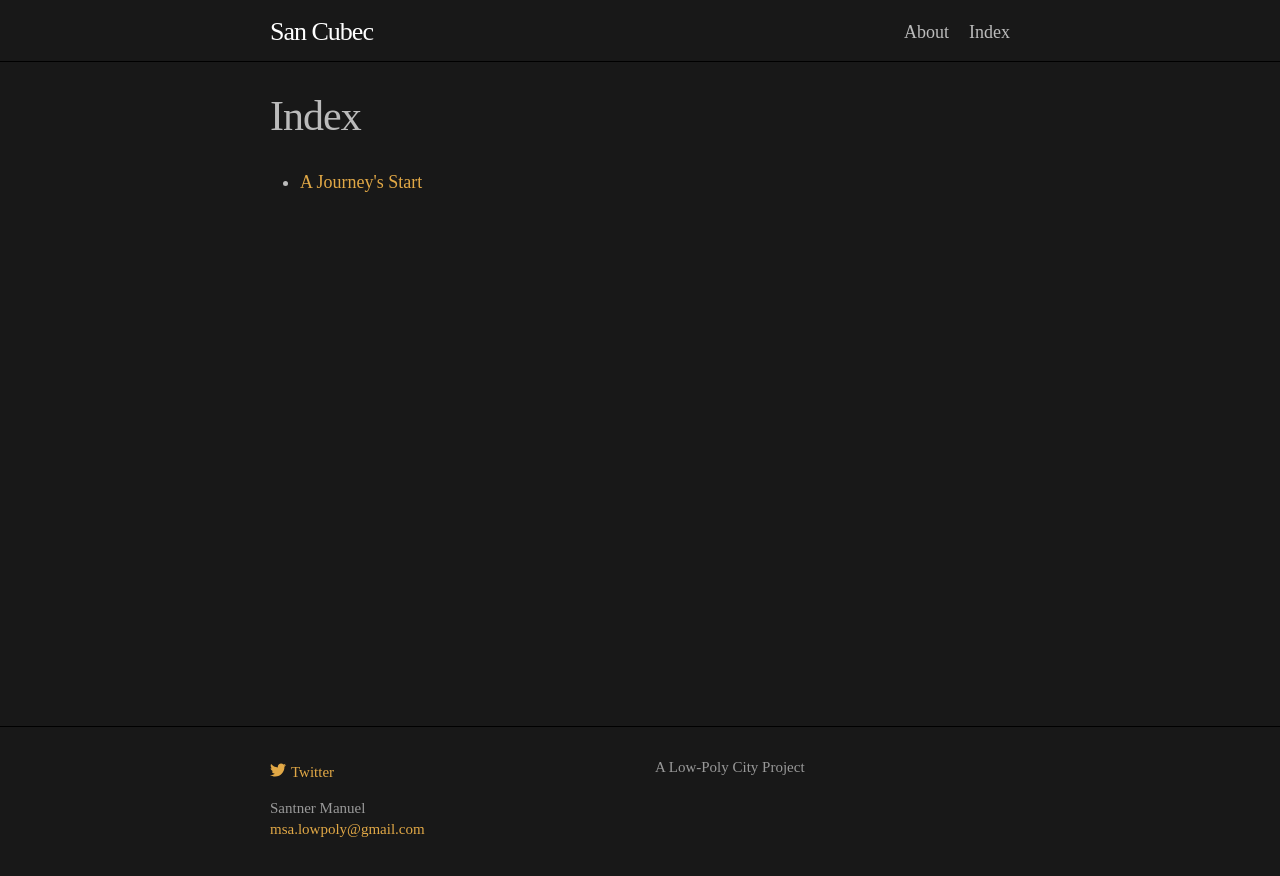
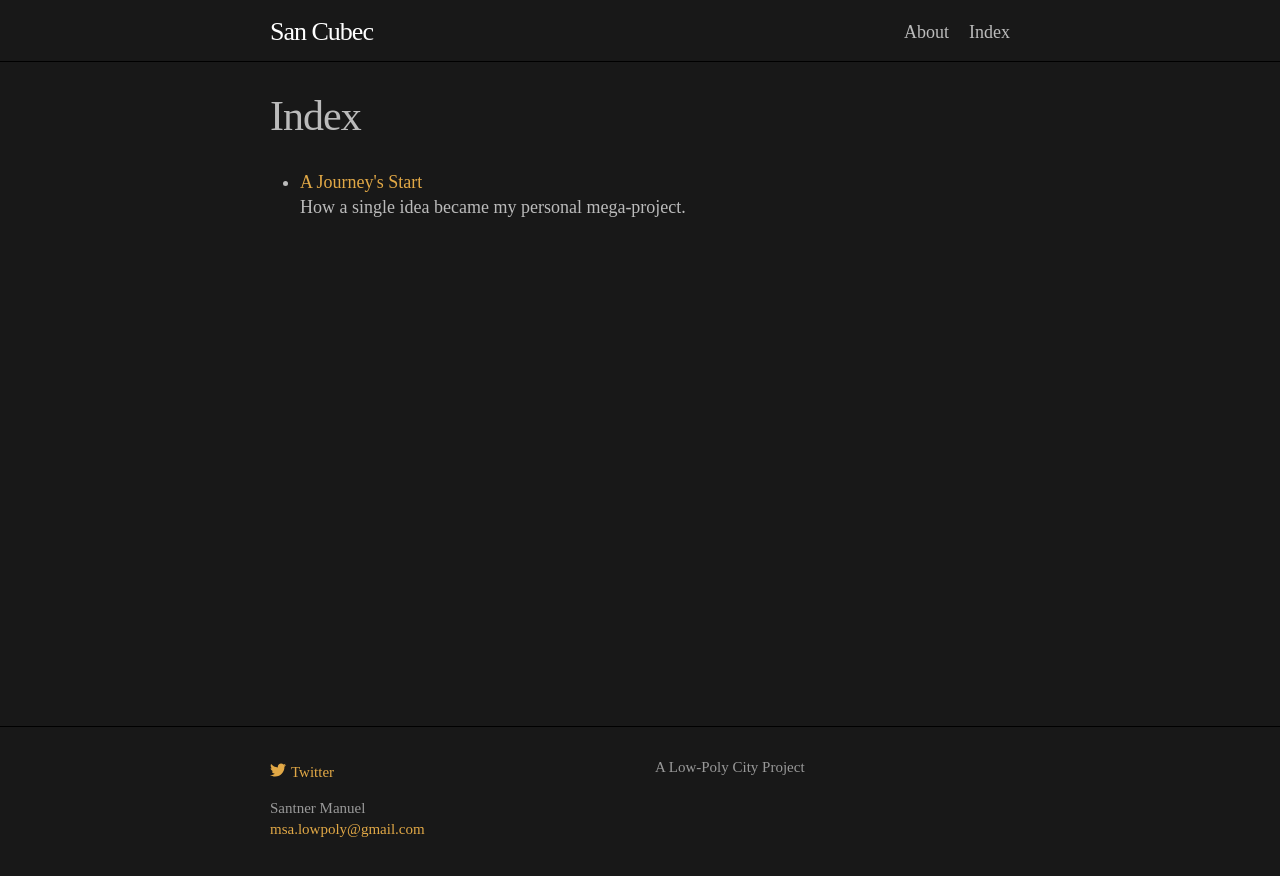
Before and after one commit to kant/san_cubec_blog, a Jekyll site: the page built from content.md, in a window 1280 px wide. Shown: the top 876 px of the page. Built offline with Jekyll 4.4.1, drawn with Linux system fonts in a browser that asks for light colours; part of the change alters nothing that is shown.

Commit message:
url fix?

```diff
--- a/_config.yml
+++ b/_config.yml
@@ -6,12 +6,11 @@ author:
 description: > # this means to ignore newlines until "show_excerpts:"
   A Low-Poly City Project
 
-show_excerpts: false # set to true to show excerpts on the homepage
+show_excerpts: true # set to true to show excerpts on the homepage
 
-url: https://msantner.github.io
-baseurl: /san_cubec_blog
+url: https://msantner.github.io/san_cubec_blog/
+baseurl: /
 
-permalink: pretty
 
 # Minima date format
 # refer to https://shopify.github.io/liquid/filters/date/ if you want to customize this
--- a/_posts/Blog/2021-08-15-Post0001.md
+++ b/_posts/Blog/2021-08-15-Post0001.md
@@ -2,9 +2,12 @@
 layout: post
 title: "A Journey's Start"
 categories: blog
+url: https://msantner.github.io/san_cubec_blog/blog/2021/08/15/Post0001/
 author:
 - msa
 ---
+
+How a single idea became my personal mega-project.
 
 ## <span style = "color:#e1a846">An Idea</span>
 
--- a/content.md
+++ b/content.md
@@ -2,12 +2,14 @@
 layout: page
 title: Index
 permalink: /index/
+useurl: /san_cubec_blog\_posts
 ---
 
 <ul>
   {% for post in site.posts %}
     <li>
-      <a href="{{ post.url }}">{{ post.title }}</a>
+      <a href="{{- post.url | useurl -}}">{{ post.title }}</a>
+	  {{ post.excerpt }}
     </li>
   {% endfor %}
 </ul>
```
Also changed, not shown: assets/images/favicon.ico (added).
